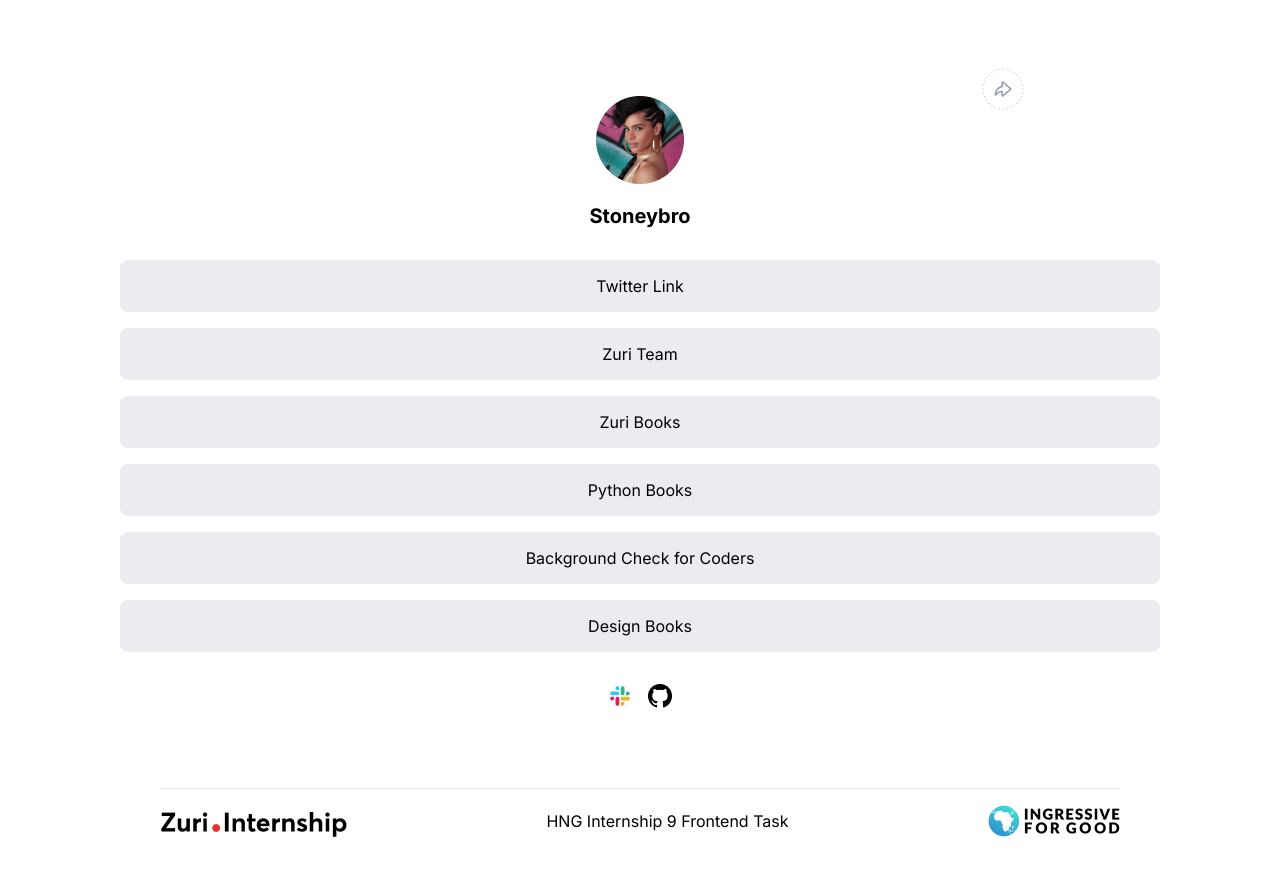
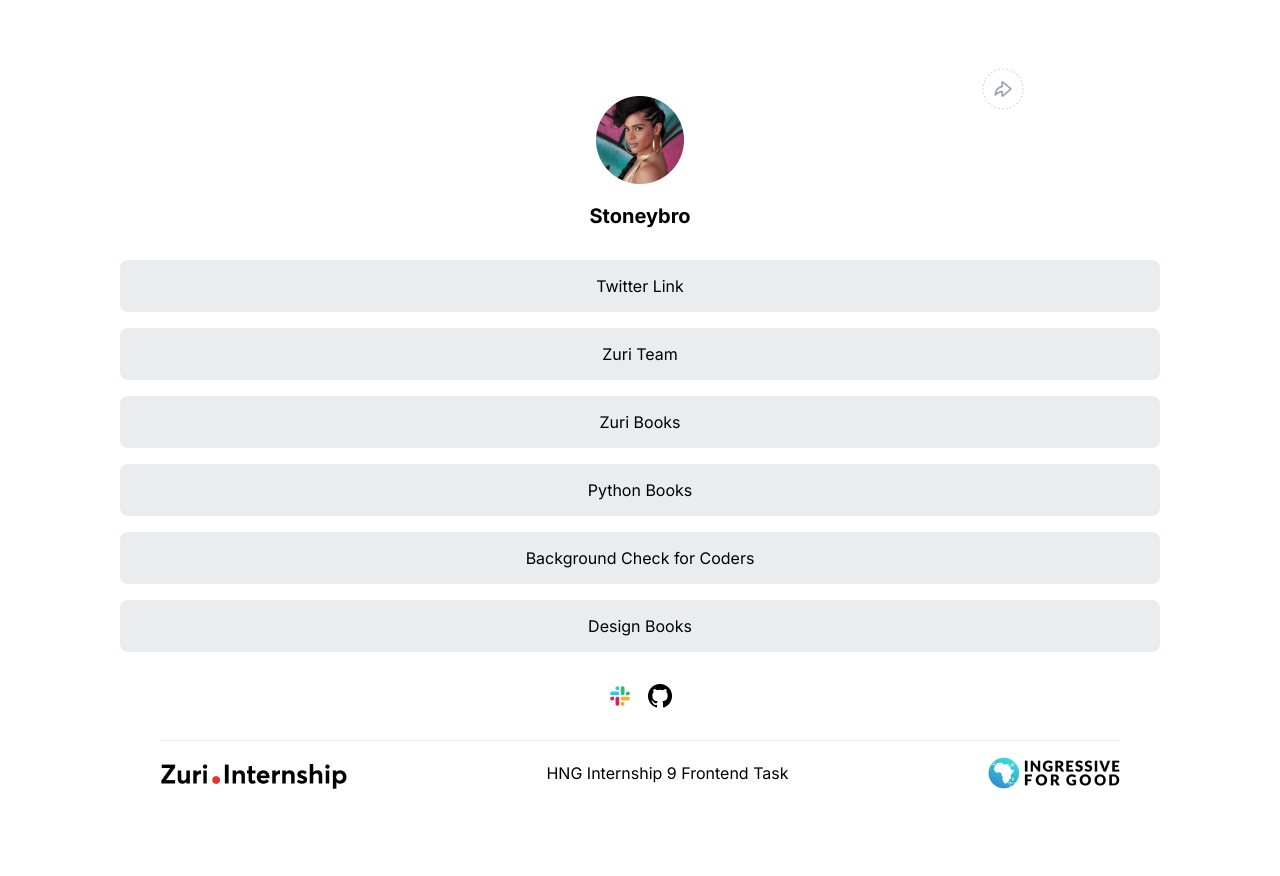
Before and after one commit to Stoneybro/stage-one, a React (Vite) app: page / in a window 1280 px wide. Shown: the top 876 px of the page. After the commit the page ends 837 px from the top, so only its background shows below. Built offline with nearby package versions, Linux system fonts and the light colour scheme.

Commit message:
style:footer style

```diff
--- a/src/App.css
+++ b/src/App.css
@@ -89,7 +89,7 @@ footer div{
 .sponsors{
   display: flex;
   justify-content: space-between;
-  margin: 4rem 10rem;
+  margin: 1rem 10rem;
   padding: 1rem 0;
   border-top: 1px solid rgba(234, 236, 240, 1);
   align-items: center;
```
